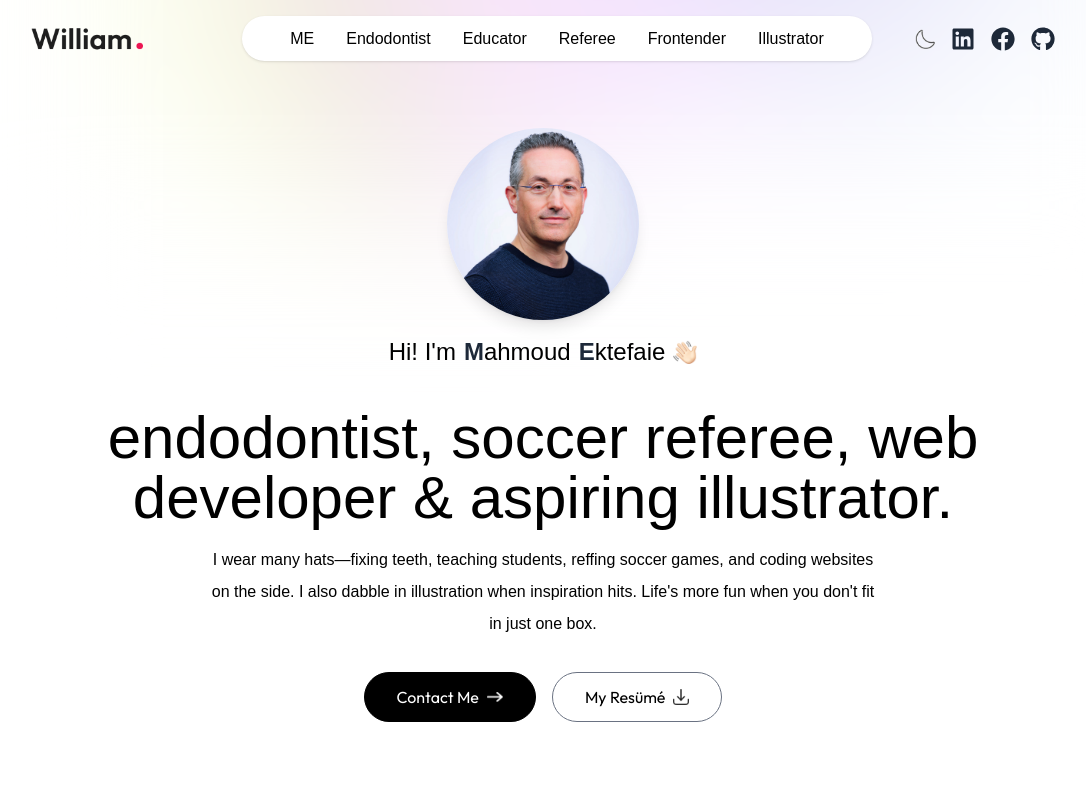
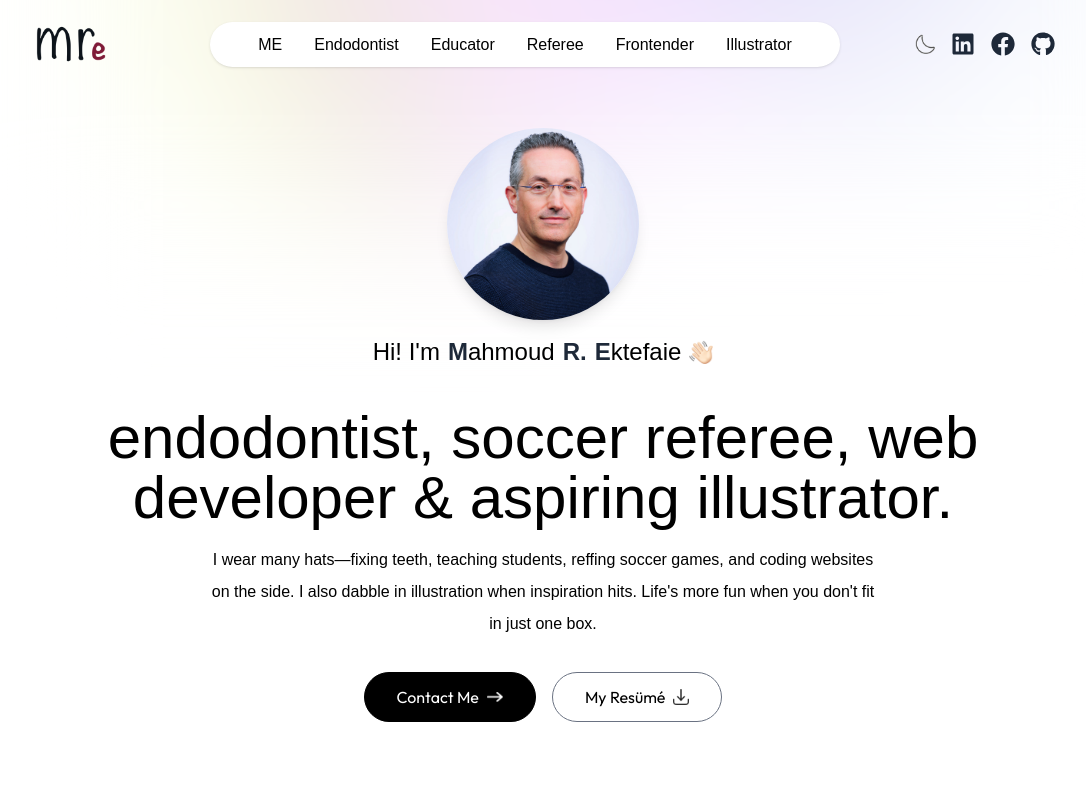
Before and after one commit to mektefaie/mre, a Next.js app: page / in a window 1280 px wide. Shown: the top 800 px of the page, without its empty margins (97-1183 px from the left). Built offline with nearby package versions, Linux system fonts and the light colour scheme; a web font is replaced by a local one.

Commit message:
add logo

```diff
--- a/app/components/Contact.jsx
+++ b/app/components/Contact.jsx
@@ -52,7 +52,7 @@ const Contact = () => {
   return (
     <div
       id="contact"
-      className="w-full px-[12%] py-10 scroll-mt-6 md:scroll-mt-9 bg-rose-50"
+      className="w-full px-[12%] py-3 sm:py-18 scroll-mt-6 md:scroll-mt-9 bg-rose-50"
     >
       <h4 className={`text-center mb-2 text-lg ${ovo.className}`}>
         Connect with <b className={`${ovo.className}`}>ME</b>
--- a/app/components/Footer.jsx
+++ b/app/components/Footer.jsx
@@ -12,7 +12,7 @@ const Footer = () => {
           href="#top"
           className={`text-rose-50 hover:underline underline underline-offset-3 ${ovo.className}`}
         >
-          ME
+          mre
         </a>
       </footer>
     </div>
--- a/app/components/Header.jsx
+++ b/app/components/Header.jsx
@@ -20,6 +20,11 @@ const Header = () => {
           className={`first-letter:text-2xl first-letter:font-semibold first-letter:text-gray-800 ${ovo.className}`}
         >
           Mahmoud
+        </span>
+        <span
+          className={`first-letter:text-2xl first-letter:font-semibold first-letter:text-gray-800 ${ovo.className}`}
+        >
+          R.
         </span>
         <span
           className={`first-letter:text-2xl first-letter:font-semibold first-letter:text-gray-800 ${ovo.className}`}
--- a/app/components/Navbar.jsx
+++ b/app/components/Navbar.jsx
@@ -35,15 +35,15 @@ const Navbar = () => {
         <Image src={assets.header_bg_color} alt="" className="w-full" />
       </div>
       <nav
-        className={`w-full fixed px-6 lg:px-10 xl:px-[10%] py-4 flex items-center justify-between z-50 ${
-          isScrolled ? 'bg-white/90 backdrop-blur-md shadow-sm' : ''
+        className={`w-full fixed px-6 lg:px-10 xl:px-[10%] py-1 flex items-center justify-between z-50 ${
+          isScrolled ? 'bg-rose-50/90 backdrop-blur-md shadow-sm' : ''
         }`}
       >
         <a href="#top">
           <Image
             src={assets.logo}
             alt="site logo"
-            className="w-28 cursor-pointer mr-14"
+            className="w-20 cursor-pointer mr-6"
           />
         </a>
 
```
Also changed, not shown: assets/logo.png.
